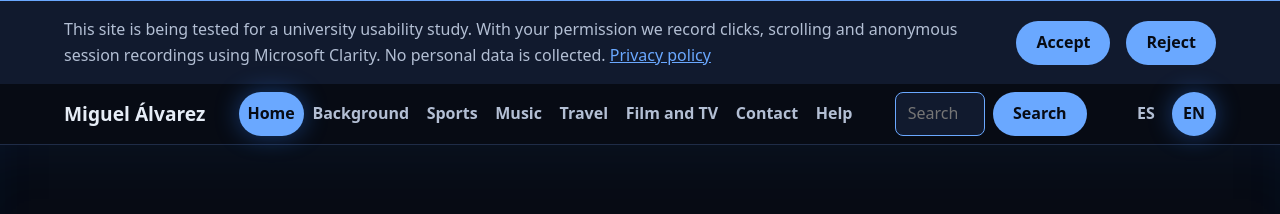
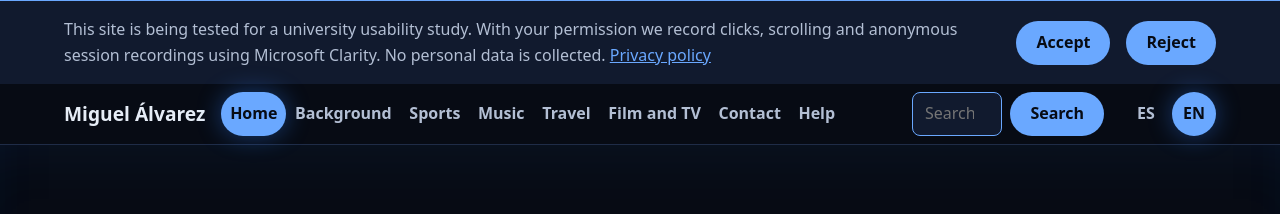
Before and after one commit to MiguelAlvarezHernandez/ecw-sitio-personal, a plain HTML site: page en/index.html in a window 1280 px wide. Shown: the top 214 px of the page. Drawn offline with Linux system fonts and the light colour scheme.

Commit message:
V3: el menú arranca siempre en el mismo sitio al cambiar de idioma
Co-Authored-By: Claude Sonnet 5.5 <noreply@anthropic.com>
Claude-Session: https://claude.ai/code/session_01BhREgVdeXJe3nv5aYwtwJp

```diff
--- a/estilo/sitio.css
+++ b/estilo/sitio.css
@@ -543,6 +543,16 @@ body > header > form {
 }
 
 @media (min-width: 64rem) {
+    /* El menú arranca siempre junto al nombre, así su primer botón no cambia de sitio al cambiar de idioma */
+    body > header {
+        justify-content: flex-start;
+        gap: 0.5rem 1rem;
+    }
+
+    body > header > nav:first-of-type {
+        margin-right: auto;
+    }
+
     body > header > nav:last-child {
         order: 3;
     }
```
